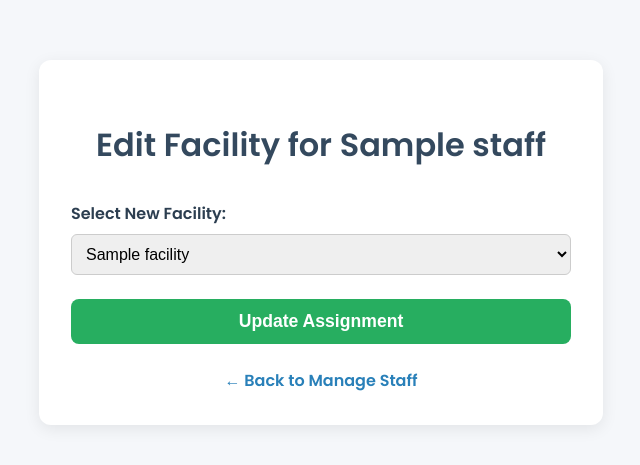
After one commit to RidhwanHazian/camp, a PHP site: the page made by edit_assign_facilities.php in a window 1280 px wide. The commit adds this page. Shown: the top 465 px of the page, without its empty margins (319-959 px from the left). Run offline with PHP 8.4, Linux system fonts and the light colour scheme; the visitor is signed in with stand-in values (Sample User, id 1); tables that the repository leaves empty or names only in its code hold one stand-in row (values such as "Sample post").

Commit message:
Added edit and delete function for facilities assignment and modified add facilities assinment and manage_staff(naming edit and delete function)

```diff
--- /dev/null
+++ b/edit_assign_facilities.php
@@ -0,0 +1,139 @@
+<?php
+session_start();
+include 'db_connection.php';
+include 'session_check.php';
+checkAdminSession();
+
+if (!isset($_GET['staff_id']) || !isset($_GET['facility_name'])) {
+    $_SESSION['error'] = "Invalid request.";
+    header("Location: manage_staff.php");
+    exit();
+}
+
+$staff_id = intval($_GET['staff_id']);
+$facility_name = urldecode($_GET['facility_name']);
+
+// Fetch existing facility ID
+$facility_query = $conn->prepare("SELECT facility_id FROM facilities WHERE facility_name = ?");
+$facility_query->bind_param("s", $facility_name);
+$facility_query->execute();
+$facility_result = $facility_query->get_result();
+$old_facility = $facility_result->fetch_assoc();
+$old_facility_id = $old_facility['facility_id'] ?? 0;
+
+if ($_SERVER['REQUEST_METHOD'] === 'POST') {
+    $new_facility_id = intval($_POST['facility_id']);
+
+    if ($new_facility_id > 0) {
+        // Update assignment
+        $update = $conn->prepare("UPDATE staff_facilities SET facility_id = ? WHERE staff_id = ? AND facility_id = ?");
+        $update->bind_param("iii", $new_facility_id, $staff_id, $old_facility_id);
+        $update->execute();
+
+        $_SESSION['success'] = "Facility updated successfully.";
+    } else {
+        $_SESSION['error'] = "Please select a facility.";
+    }
+
+    header("Location: manage_staff.php");
+    exit();
+}
+
+// Get staff name
+$staff_result = $conn->query("SELECT staff_name FROM staff WHERE staff_id = $staff_id");
+$staff_name = $staff_result->fetch_assoc()['staff_name'] ?? '';
+
+// Get all facility options
+$facility_result = $conn->query("SELECT facility_id, facility_name FROM facilities");
+?>
+<!DOCTYPE html>
+<html lang="en">
+<head>
+  <meta charset="UTF-8">
+  <title>Edit Assigned Facility</title>
+  <link href="https://fonts.googleapis.com/css2?family=Poppins:wght@400;600&display=swap" rel="stylesheet">
+  <style>
+    body {
+      background-color: #f5f7fa;
+      font-family: 'Poppins', sans-serif;
+      margin: 0;
+      padding: 0;
+    }
+    .container {
+      max-width: 500px;
+      margin: 60px auto;
+      background: #fff;
+      border-radius: 12px;
+      box-shadow: 0 4px 16px rgba(0,0,0,0.08);
+      padding: 2.5rem 2rem 2rem;
+    }
+    h1 {
+      text-align: center;
+      color: #34495e;
+      margin-bottom: 2rem;
+      font-size: 2rem;
+      font-weight: 600;
+    }
+    label {
+      display: block;
+      margin-bottom: 0.5rem;
+      font-weight: 600;
+      color: #2c3e50;
+    }
+    select {
+      width: 100%;
+      padding: 10px;
+      border: 1px solid #ccc;
+      border-radius: 6px;
+      margin-bottom: 1.5rem;
+      font-size: 1rem;
+    }
+    button {
+      width: 100%;
+      padding: 12px;
+      background-color: #27ae60;
+      color: white;
+      border: none;
+      border-radius: 8px;
+      font-weight: 700;
+      font-size: 1.1rem;
+      cursor: pointer;
+      transition: background-color 0.3s ease;
+    }
+    button:hover {
+      background-color: #219150;
+    }
+    .back-link {
+      display: block;
+      text-align: center;
+      margin-top: 1.5rem;
+      color: #2980b9;
+      text-decoration: none;
+      font-weight: 600;
+    }
+    .back-link:hover {
+      text-decoration: underline;
+    }
+  </style>
+</head>
+<body>
+  <div class="container">
+    <h1>Edit Facility for <?= htmlspecialchars($staff_name) ?></h1>
+
+    <form method="post">
+      <label for="facility_id">Select New Facility:</label>
+      <select name="facility_id" id="facility_id" required>
+        <option value="">-- Select Facility --</option>
+        <?php while ($facility = $facility_result->fetch_assoc()): ?>
+          <option value="<?= $facility['facility_id'] ?>" <?= ($facility['facility_id'] == $old_facility_id) ? 'selected' : '' ?>>
+            <?= htmlspecialchars($facility['facility_name']) ?>
+          </option>
+        <?php endwhile; ?>
+      </select>
+      <button type="submit">Update Assignment</button>
+    </form>
+
+    <a href="manage_staff.php" class="back-link">&larr; Back to Manage Staff</a>
+  </div>
+</body>
+</html>
--- a/manage_staff.php
+++ b/manage_staff.php
@@ -339,8 +339,8 @@ $schedule_result = $conn->query($schedule_query);
                     <td>" . htmlspecialchars($row['staff_name']) . "</td>
                     <td>" . htmlspecialchars($row['facility_name']) . "</td>
                     <td class='action-buttons'>
-                      <a href='edit_assignment.php?staff_id=" . $row['staff_id'] . "&facility_name=" . urlencode($row['facility_name']) . "'>Edit</a>
-                      <a href='delete_assignment.php?staff_id=" . $row['staff_id'] . "&facility_name=" . urlencode($row['facility_name']) . "' onclick='return confirm(\"Are you sure you want to delete this assignment?\");'>Delete</a>
+                      <a href='edit_assign_facilities.php?staff_id=" . $row['staff_id'] . "&facility_name=" . urlencode($row['facility_name']) . "'>Edit</a>
+                      <a href='delete_assign_facilities.php?staff_id=" . $row['staff_id'] . "&facility_name=" . urlencode($row['facility_name']) . "' onclick='return confirm(\"Are you sure you want to delete this assignment?\");'>Delete</a>
                     </td>
                   </tr>";
           }
```
Also changed, not shown: assign_facilities.php (+11 -5 lines), delete_assign_facilities.php (added, +36 -0 lines).
